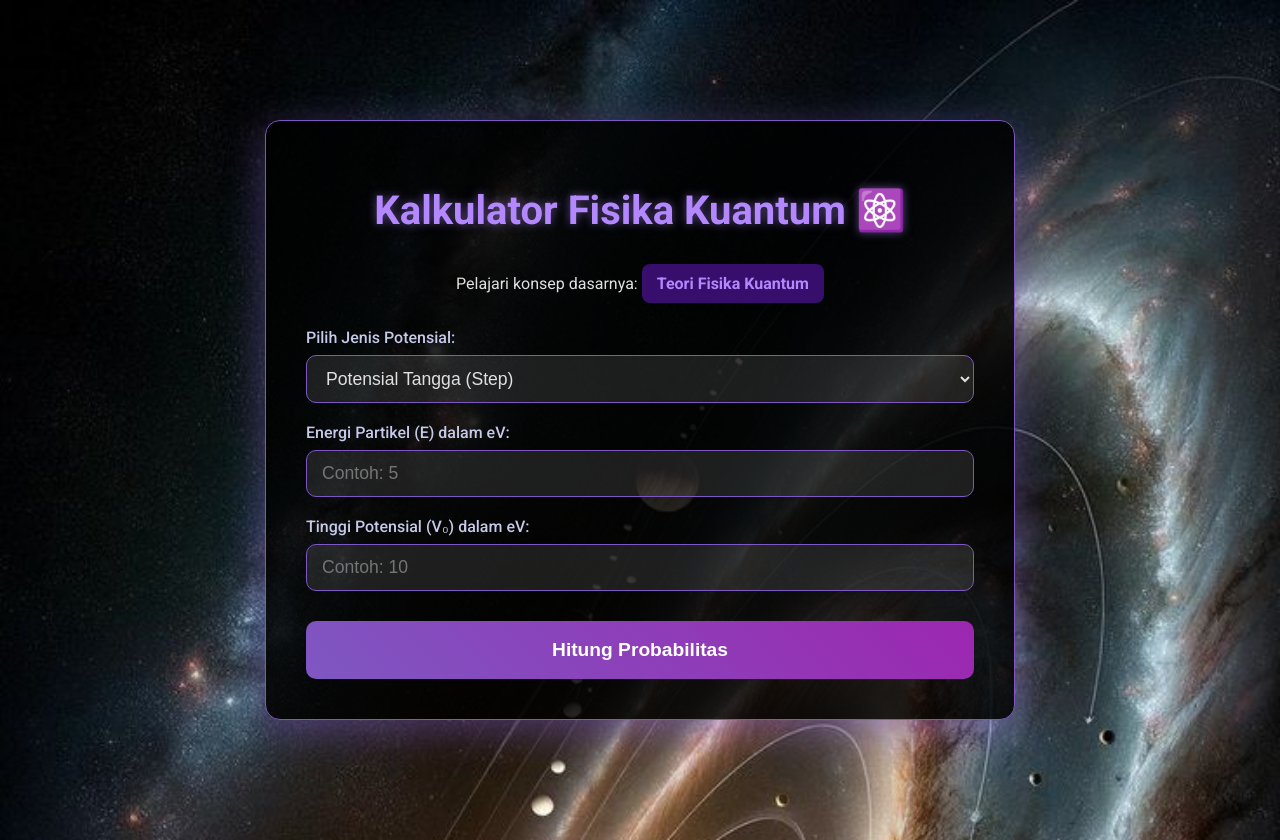
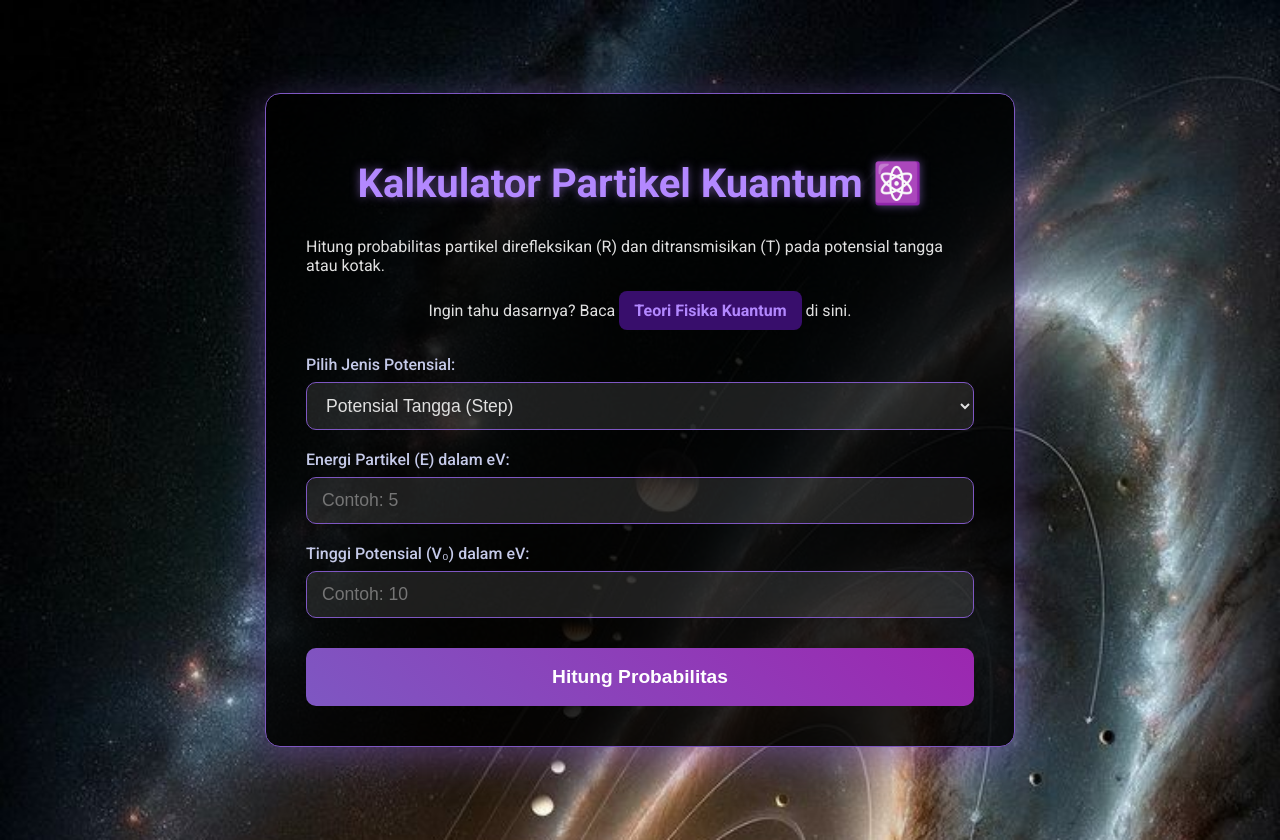
Before and after one commit to Banar-boop/Kalkulator-Kuantum, a plain HTML site: page index.html in a window 1280 px wide. Drawn offline with Linux system fonts and the light colour scheme.

Commit message:
Revise quantum calculator HTML structure and content
Updated the title and description of the quantum calculator. Adjusted the labels and placeholders for clarity.

```diff
--- a/index.html
+++ b/index.html
@@ -8,10 +8,9 @@
 </head>
 <body>
     <div class="container">
-        <h1>Kalkulator Fisika Kuantum ⚛️</h1>
-
-        <p class="teori-link">Pelajari konsep dasarnya: <a href="teori.html">Teori Fisika Kuantum</a></p>
-
+        <h1>Kalkulator Partikel Kuantum ⚛️</h1>
+        <p>Hitung probabilitas partikel direfleksikan (R) dan ditransmisikan (T) pada potensial tangga atau kotak.</p>
+        <p class="teori-link">Ingin tahu dasarnya? Baca <a href="teori.html">Teori Fisika Kuantum</a> di sini.</p>
         <form id="calculatorForm">
             <div class="form-group">
                 <label for="potentialType">Pilih Jenis Potensial:</label>
@@ -21,21 +20,19 @@
                 </select>
             </div>
 
-            <div class="input-container">
-                <div class="form-group input-E">
+            <div class="form-group">
                 <label for="energy">Energi Partikel (E) dalam eV:</label>
                 <input type="number" id="energy" step="any" required placeholder="Contoh: 5">
             </div>
 
-                <div class="form-group input-V0">
+            <div class="form-group">
                 <label for="potentialHeight">Tinggi Potensial (V₀) dalam eV:</label>
                 <input type="number" id="potentialHeight" step="any" required placeholder="Contoh: 10">
             </div>
 
-                <div class="form-group hidden input-L" id="widthInputContainer">
-                    <label for="barrierWidth">Lebar Potensial (L) dalam Å (Angstrom):</label>
+            <div class="form-group hidden" id="widthInputContainer">
+                <label for="barrierWidth">Lebar Kotak (L) dalam Å (Angstrom):</label>
                 <input type="number" id="barrierWidth" step="any" placeholder="Contoh: 1">
-                </div>
             </div>
 
             <button type="submit">Hitung Probabilitas</button>
@@ -43,14 +40,13 @@
 
         <div id="results" class="hidden">
             <h2>Hasil Perhitungan:</h2>
-            <div id="prob-results">
             <p><strong>Koefisien Refleksi (R):</strong> <span id="reflectionResult"></span>%</p>
             <p><strong>Koefisien Transmisi (T):</strong> <span id="transmissionResult"></span>%</p>
-            </div>
             <p id="note" class="note"></p>
         </div>
     </div>
 
     <script src="script.js"></script>
 </body>
+
 </html>
```
Lines whose indentation alone changed are shown as unchanged.
